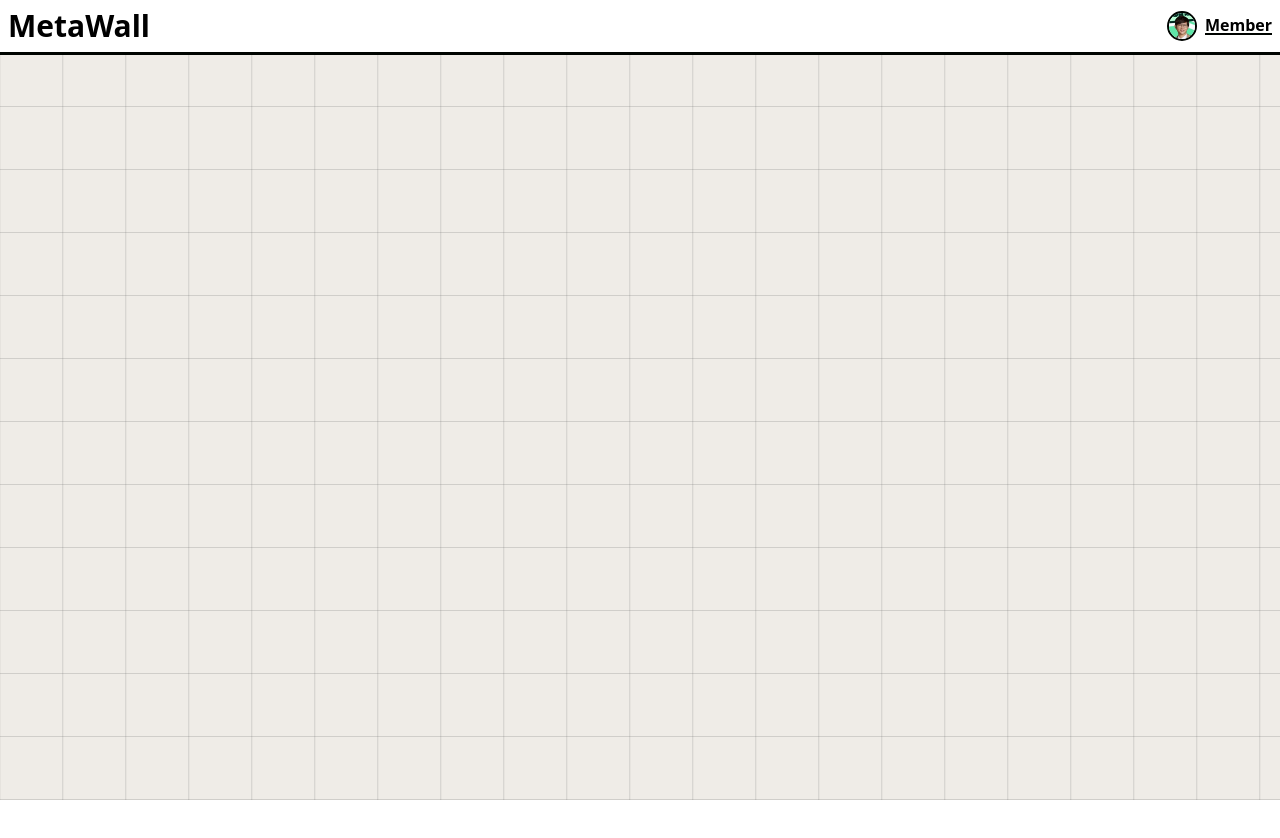
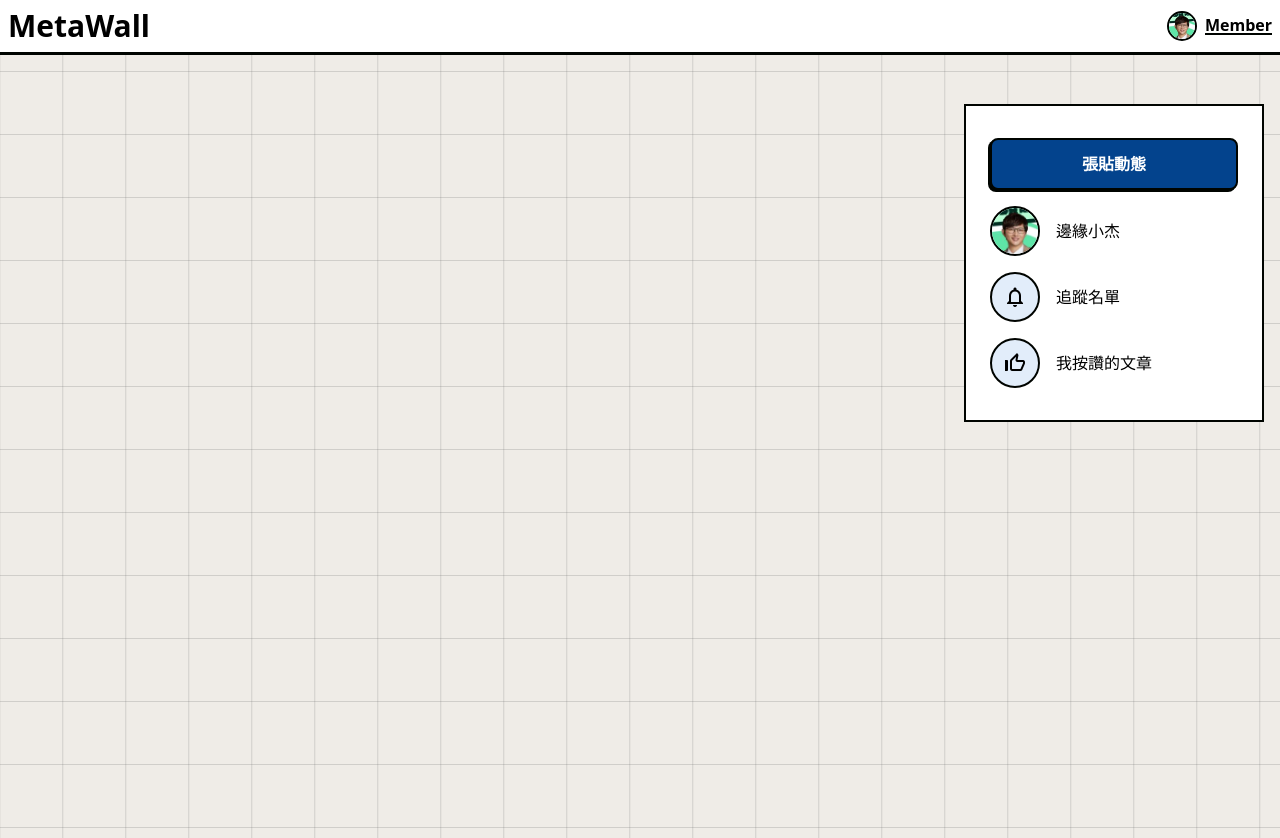
Before and after one commit to RayChen1996/MetaWall-Web, a Vue app: page / in a window 1280 px wide. Shown: the top 838 px of the page. Before the commit the page ends 800 px from the top, so only its background shows below. Built offline with nearby package versions, Linux system fonts and the light colour scheme.

Commit message:
feat: add aside component and add material icons

```diff
--- a/index.html
+++ b/index.html
@@ -5,6 +5,7 @@
     <link rel="icon" type="image/svg+xml" href="/vite.svg" />
     <meta name="viewport" content="width=device-width, initial-scale=1.0" />
     <title>Vite + Vue + TS</title>
+    <link href="https://fonts.googleapis.com/icon?family=Material+Icons" rel="stylesheet" />
   </head>
   <body>
     <div id="app"></div>
--- a/src/App.vue
+++ b/src/App.vue
@@ -1,12 +1,21 @@
 <script setup>
 import Header from '@/components/Header.vue'
+import Aside from '@/components/Aside.vue'
+import { ref } from 'vue'
+const page = ref('home')
+const changePage = (pageName) => {
+  page.value = pageName
+}
 </script>
 
 <template>
-  <main class="main bg-repeat bg-center">
+  <main class="main bg-repeat bg-center pt-14">
     <Header />
-    <div class="min-h-screen px-4 max-w-[1440px] mx-auto">
-      <h1 class="text-3xl font-bold underline">Hello world!</h1>
+    <div class="min-h-screen px-4 max-w-[1440px] mx-auto flex py-12">
+      <div class="flex-auto"></div>
+      <aside class="w-[300px] ml-7 relative">
+        <Aside @change-page="changePage" />
+      </aside>
     </div>
   </main>
 </template>
--- /dev/null
+++ b/src/components/Aside.vue
@@ -0,0 +1,53 @@
+<script setup>
+import Avatar from '@/components/Avatar.vue'
+const emits = defineEmits(['change-page']);
+const changePage = (pageName) => {
+  emits("change-page", pageName)
+}
+</script>
+
+<template>
+  <ul class="bg-white border-2 border-main-dark p-6 hidden md:block sticky top-16">
+    <li class="py-2">
+      <div @click="changePage('newCell')" class="button bg-main-blue hover:bg-main-yellow py-3 border-2 border-main-dark text-white hover:text-main-dark rounded-lg text-center font-bold cursor-pointer">張貼動態</div>
+    </li>
+    <li class="flex items-center py-2 cursor-pointer">
+      <Avatar :size="50" class="mr-4"  />
+      <span>邊緣小杰</span>
+    </li>
+    <li class="flex items-center py-2 cursor-pointer">
+      <span class="rounded-full bg-gray-300 flex justify-center bg-main-blue-light items-center overflow-hidden text-sm w-[50px] h-[50px] border-2 border-main-dark mr-4">
+        <i class="material-icons"> notifications_none </i>
+      </span>
+      <span>追蹤名單</span>
+    </li>
+    <li class="flex items-center py-2 cursor-pointer">
+      <span class="rounded-full bg-gray-300 flex justify-center bg-main-blue-light items-center overflow-hidden text-sm w-[50px] h-[50px] border-2 border-main-dark mr-4">
+        <i class="material-icons"> thumb_up_off_alt </i>
+      </span>
+      <span>我按讚的文章</span>
+    </li>
+  </ul>
+  <div class="fixed bottom-2 left-2 w-full text-center">
+    <div class="md:hidden w-[calc(100% - 16px)] inline-flex mx-auto bg-[#EFECE7] border-[3px] border-main-dark rounded-full py-2 px-5">
+      <a href="/" class="rounded-full bg-gray-300 flex justify-center bg-white items-center overflow-hidden text-sm w-[50px] h-[50px] border-[3px] border-main-dark mx-3 cursor-pointer">
+        <i class="material-icons"> house </i>
+      </a>
+      <span class="rounded-full bg-gray-300 flex justify-center bg-white items-center overflow-hidden text-sm w-[50px] h-[50px] border-[3px] border-main-dark mx-3 cursor-pointer">
+        <i class="material-icons"> notifications_none </i>
+      </span>
+      <span class="rounded-full bg-gray-300 flex justify-center bg-white items-center overflow-hidden text-sm w-[50px] h-[50px] border-[3px] border-main-dark mx-3 cursor-pointer">
+        <i class="material-icons"> thumb_up_off_alt </i>
+      </span>
+      <span @click="changePage('newCell')" class="rounded-full bg-gray-300 flex justify-center text-white hover:text-main-dark bg-main-blue hover:bg-main-yellow items-center overflow-hidden text-sm w-[50px] h-[50px] border-[3px] border-main-dark mx-3 cursor-pointer">
+        <i class="material-icons"> add </i>
+      </span>
+    </div>
+  </div>
+</template>
+
+<style scoped>
+.button {
+  box-shadow: -2px 2px 0px #000400;
+}
+</style>
--- a/tailwind.config.js
+++ b/tailwind.config.js
@@ -6,7 +6,10 @@
     colors: {
       transparent: 'transparent',
       white: '#ffffff',
-      'main-dark': '#000400'
+      'main-dark': '#000400',
+      'main-blue': '#03438D',
+      'main-blue-light': '#E2EDFA',
+      'main-yellow': '#FECB02'
     }
   },
   plugins: [],
```
